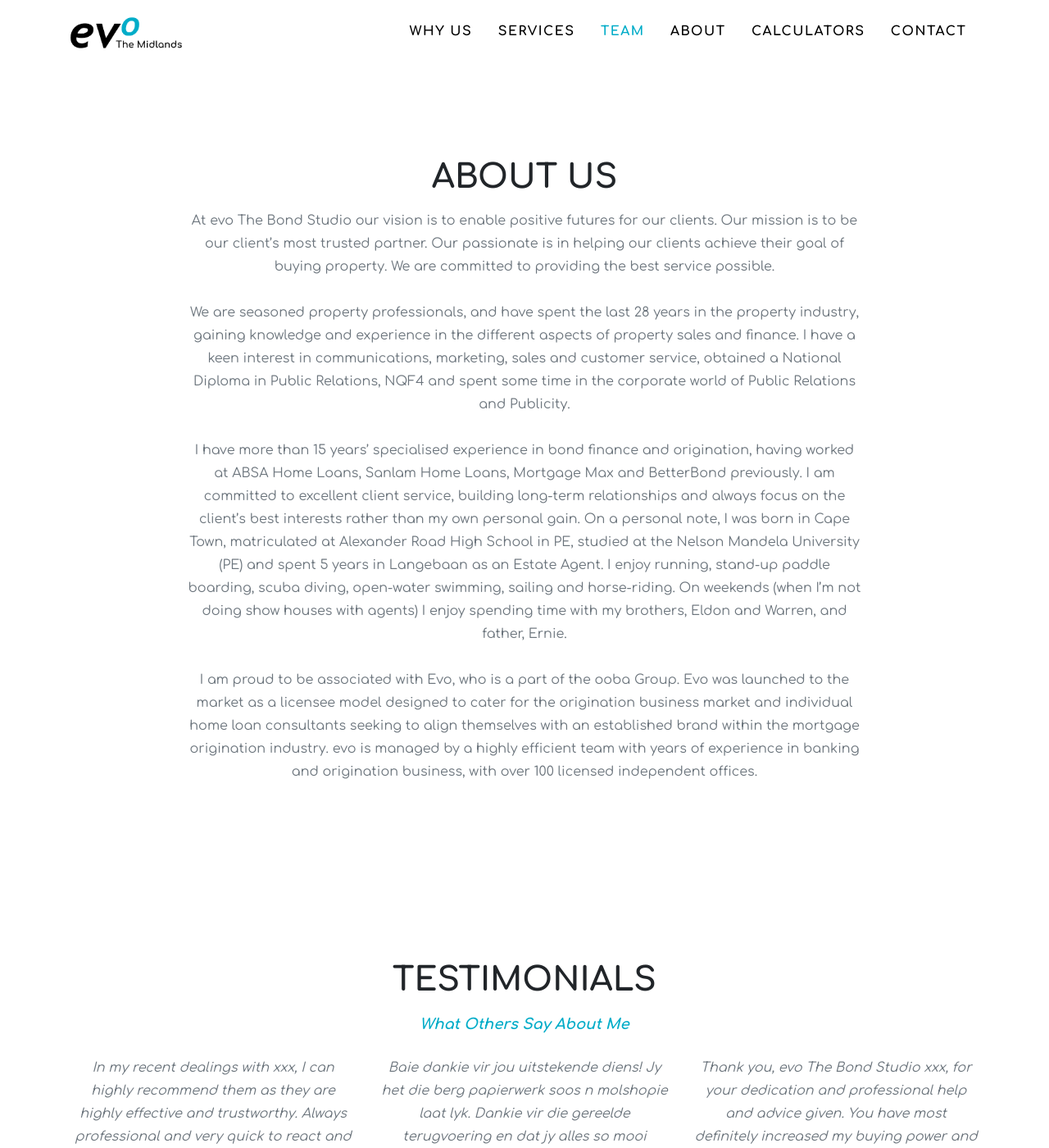
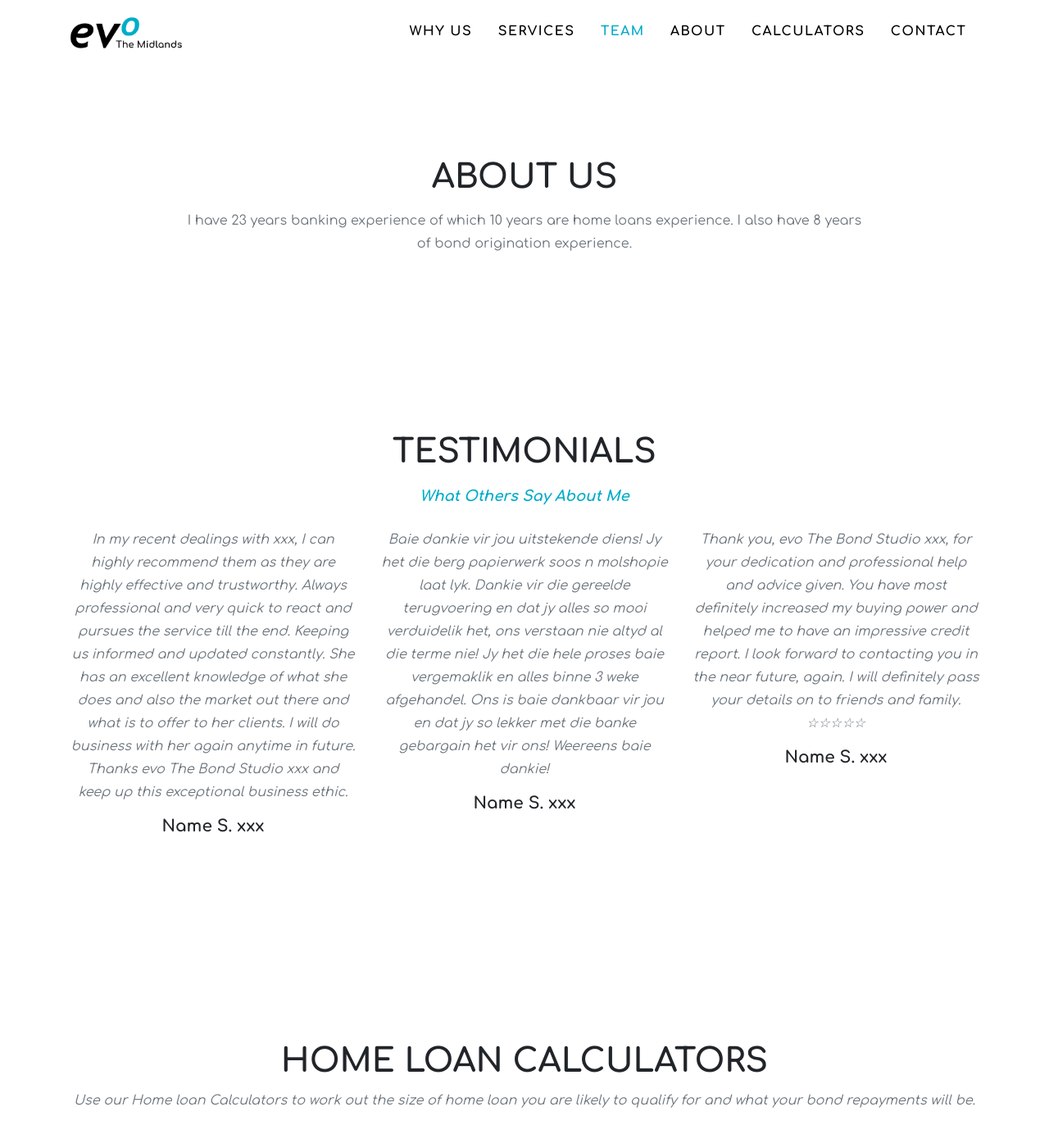
Before and after one commit to Intellify-Cloud/ev-midl, a Jekyll site: the page built from index.md, in a window 1280 px wide and 1400 px high, scrolled down 2851 px. Shown: the whole window at 82% size. Built offline with Jekyll 4.4.1, drawn with Linux system fonts in a browser that asks for light colours.

Commit message:
20220416.1125

```diff
--- a/_config.yml
+++ b/_config.yml
@@ -2,7 +2,7 @@ baseurl: ""
 
 title      : evo The Midlands - Bond Origination & Home Loan Experts in xxxSuburb, xxxCity, xxxProvince
 email      : sueann.weber@evogroup.co.za
-description: Contact evo YOUR BRANCH NAME from SUBURB-NAME, CITY-NAME to help you with home loan. We are seasoned property professionals that specialize in mortgages and property finance with 28 years of experience. Our experience ranges from sales to finance and she specializes in bonds, home loans and origination. We are committed to excellent client service, building long-term relationships.
+description: Contact evo Midlands from SUBURB-NAME, CITY-NAME to help you with home loan. I have 23 years banking experience of which 10 years are home loans experience. I also have 8 years of bond origination experience.
 author     : Eben Roux / Pieter Oosthuizen
 
 analytics:
--- a/_data/sitetext.yml
+++ b/_data/sitetext.yml
@@ -104,20 +104,7 @@ portfolio:
 
 about:
     title: "About Us"
-    text2: "At evo The Bond Studio our vision is to enable positive futures for our clients. Our mission is to be our client’s most trusted partner. Our passionate is in helping our clients achieve their goal of buying property. We are committed to providing the best service possible. <br>
-
-    <br>
-
-    We are seasoned property professionals, and have spent the last 28 years in the property industry, gaining knowledge and experience in the different aspects of property sales and finance. I have a keen interest in communications, marketing, sales and customer service, obtained a National Diploma in Public  Relations, NQF4 and spent some time in the corporate world of Public Relations and Publicity.<br>
-
-    <br>
-
-    I have more than 15 years’ specialised experience in bond finance and origination, having worked at ABSA Home Loans, Sanlam Home Loans, Mortgage Max and BetterBond previously. I am committed to excellent client service, building long-term relationships and always focus on the client's best interests rather than my own personal gain.
-
-    On a personal note, I was born in Cape Town, matriculated at Alexander Road High School in PE, studied at the Nelson Mandela University (PE) and spent 5 years in Langebaan as an Estate Agent. I enjoy running, stand-up paddle boarding, scuba diving, open-water swimming, sailing and horse-riding. On weekends (when I’m not doing show houses with agents) I enjoy spending time with my brothers, Eldon and Warren, and father, Ernie. <br>
-    <br>
-
-    I am proud to be associated with Evo, who is a part of the ooba Group. Evo was launched to the market as a licensee model designed to cater for the origination business market and individual home loan consultants seeking to align themselves with an established brand within the mortgage origination industry. evo is managed by a highly efficient team with years of experience in banking and origination business, with over 100 licensed independent offices."
+    text2: "I have 23 years banking experience of which 10 years are home loans experience.  I also have 8 years of bond origination experience. "
 
 clients:
     title: Bank Partners
```
